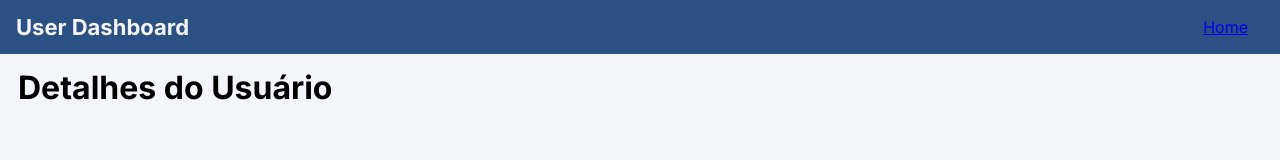
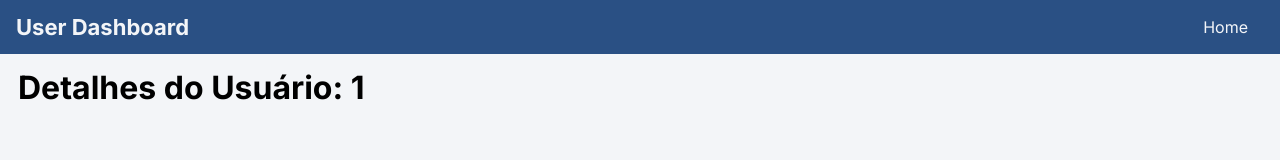
Before and after one commit to Yuri-Romeu/Dashboard_User-vue, a Vue app: page /users/1 in a window 1280 px wide. Shown: the top 160 px of the page. Built offline with nearby package versions, Linux system fonts and the light colour scheme.

Commit message:
button detailView funcionando + navegação router por id

```diff
--- a/src/components/listUsers.vue
+++ b/src/components/listUsers.vue
@@ -1,13 +1,20 @@
 <script setup lang="ts">
 import { onMounted } from 'vue';
 import { useUsersStore } from '@/stores/users.store';
+import { useRouter } from 'vue-router';
+import { User } from '@/types/user';
 
 const store = useUsersStore();
+const router = useRouter();
 
 onMounted(() => {
      console.log('O componente apareceu! Buscando usuários...');
      store.loadUsers();
 });
+
+function handleViewDetails(user: User) {
+     router.push(`/users/${user.login.uuid}`);
+}
 </script>
 
 <template>
@@ -22,7 +29,7 @@ onMounted(() => {
                          </div>
                     </div>
 
-                    <button class="button">View Details</button>
+                    <button class="button" @click="handleViewDetails(user)">View Details</button>
                </li>
           </ul>
      </div>
--- a/src/components/menu.vue
+++ b/src/components/menu.vue
@@ -8,7 +8,7 @@ import { Router } from 'lucide-vue-next';
 
           <ul class="menu">
                <li class="itemMenu">
-                    <RouterLink to="/">Home</RouterLink>
+                    <RouterLink to="/" style="all: unset">Home</RouterLink>
                </li>
           </ul>
      </div>
--- a/src/view/UserDetailsView.vue
+++ b/src/view/UserDetailsView.vue
@@ -1,7 +1,13 @@
-<script setup lang="ts"></script>
+<script setup lang="ts">
+import { useRoute } from 'vue-router';
+
+const router = useRoute();
+
+const id = router.params.id;
+</script>
 
 <template>
-     <h1>Detalhes do Usuário</h1>
+     <h1>Detalhes do Usuário: {{ id }}</h1>
 </template>
 
 <style scoped></style>
```
